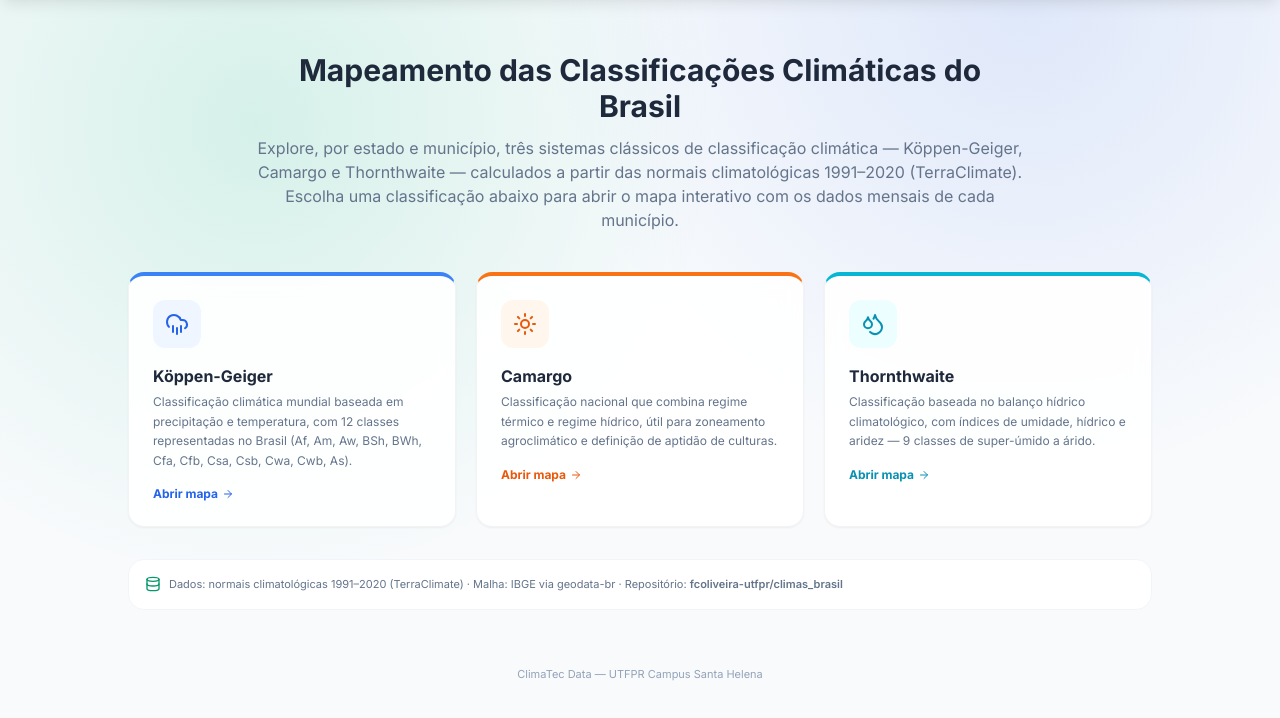
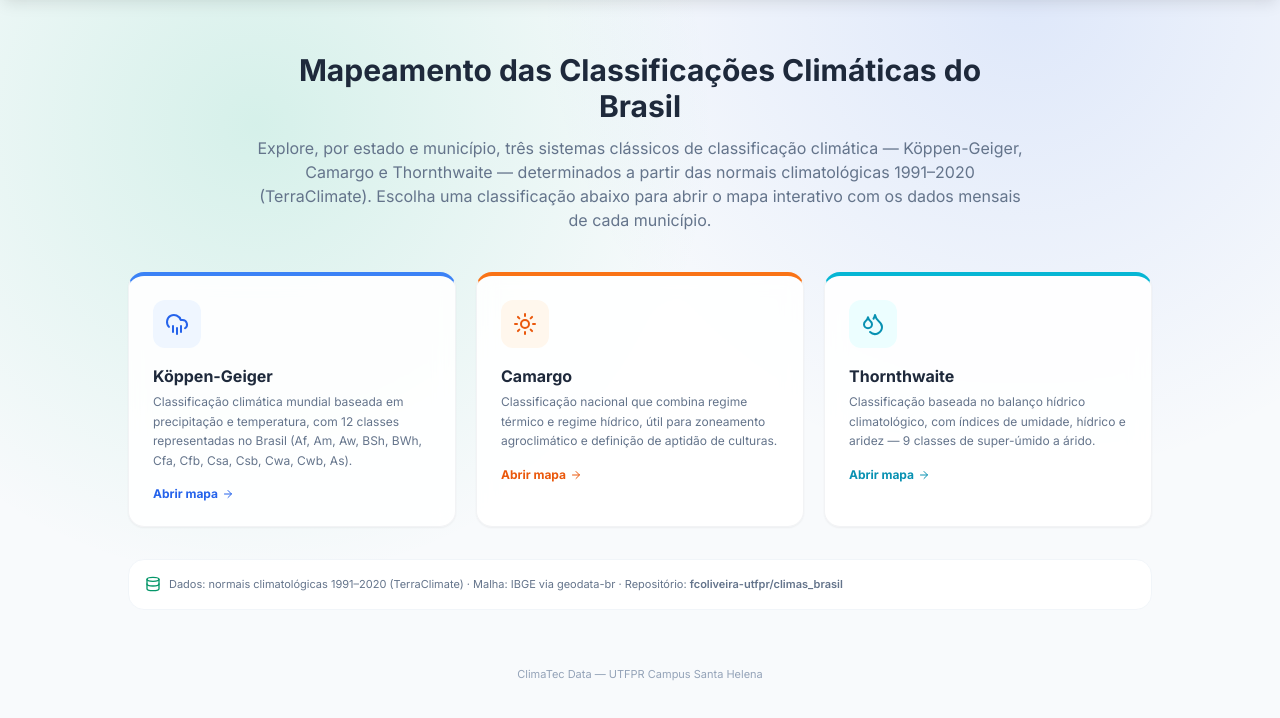
Before and after one commit to fcoliveira-utfpr/climas_brasil, a plain HTML site: page index.html in a window 1280 px wide. Shown: the part 72-790 px from the top of the page. Drawn offline with nearby package versions, Linux system fonts and the light colour scheme.

Commit message:
Update index.html

```diff
--- a/index.html
+++ b/index.html
@@ -62,7 +62,7 @@
         <h2 class="text-2xl md:text-3xl font-bold text-slate-800 mb-3">Mapeamento das Classificações Climáticas do Brasil</h2>
         <p class="text-sm md:text-base text-slate-500 leading-relaxed">
             Explore, por estado e município, três sistemas clássicos de classificação climática — Köppen-Geiger, Camargo e Thornthwaite —
-            calculados a partir das normais climatológicas 1991–2020 (TerraClimate). Escolha uma classificação abaixo para abrir o mapa interativo
+            determinados a partir das normais climatológicas 1991–2020 (TerraClimate). Escolha uma classificação abaixo para abrir o mapa interativo
             com os dados mensais de cada município.
         </p>
     </div>
```
